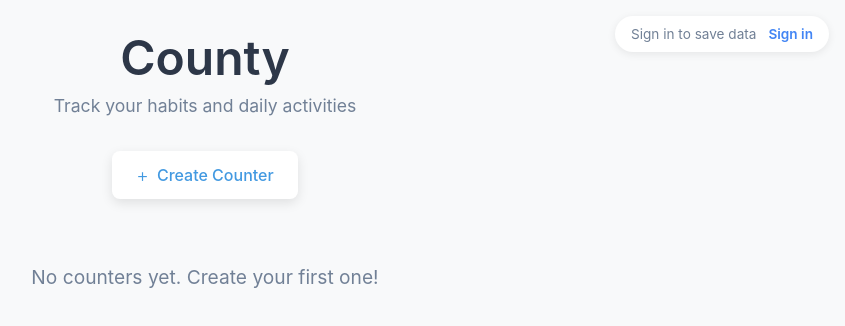
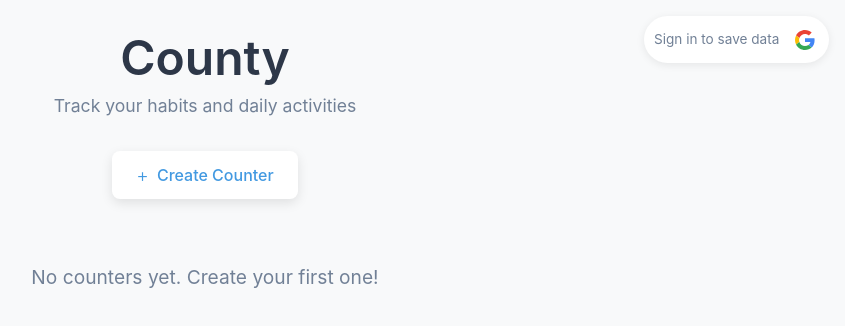
Before and after one commit to vadym-lohvynovych/county, a Svelte app: page / in a window 1280 px wide. Shown: the top 326 px of the page, without its empty margins (435-1280 px from the left). Built offline with nearby package versions, Linux system fonts and the light colour scheme.

Commit message:
sign in styles

```diff
--- a/src/App.svelte
+++ b/src/App.svelte
@@ -5,6 +5,7 @@
   const plusIcon = "/plus.svg";
   const minusIcon = "/minus.svg";
   const closeIcon = "/close.svg";
+  const googleIcon = "/google.svg";
 
   type Counter = {
     id: string;
@@ -120,8 +121,8 @@
   <div class="top-auth">
     {#if !user}
       <span class="auth-hint">Sign in to save data</span>
-      <button class="btn-minimal google" on:click={signInWithGoogle}>
-        Sign in
+      <button class="btn-minimal google" aria-label="Sign in with Google" on:click={signInWithGoogle}>
+        <img src={googleIcon} alt="Google" width="20" height="20" />
       </button>
     {:else}
       <div class="user-profile">
@@ -291,7 +292,7 @@
     align-items: center;
     gap: 0.75rem;
     background: white;
-    padding: 0.5rem 1rem;
+    padding: 0.6rem;
     border-radius: 100px;
     box-shadow: 0 2px 8px rgba(0, 0, 0, 0.08);
     z-index: 10;
@@ -318,12 +319,17 @@
   }
 
   .btn-minimal.google {
-    color: #4285f4;
-    font-weight: 600;
+    display: flex;
+    align-items: center;
+    justify-content: center;
+    padding: 0.25rem;
+    border-radius: 50%;
+    transition: background-color 0.2s, transform 0.2s;
   }
 
   .btn-minimal.google:hover {
-    color: #3367d6;
+    background-color: #f7fafc;
+    transform: scale(1.05);
   }
 
   .user-profile {
```
Also changed, not shown: public/google.svg.
